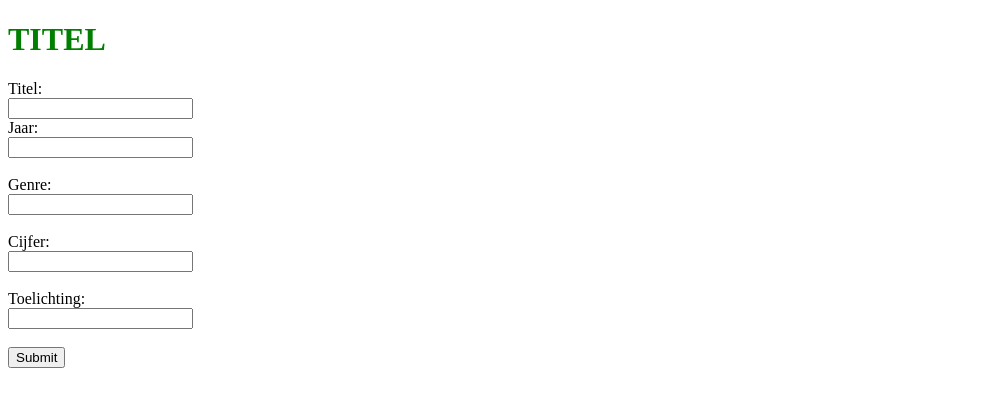
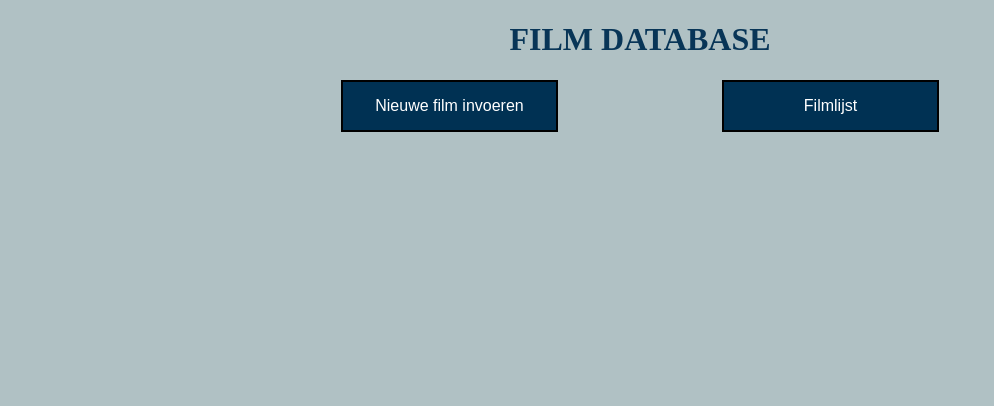
Before and after one commit to Martholomeus/filmDatabase, a plain HTML site: page index.html in a window 1280 px wide. Shown: the whole page, without its empty margins (0-994 px from the left). Drawn offline with Linux system fonts and the light colour scheme.

Commit message:
Add files via upload

```diff
--- a/index.html
+++ b/index.html
@@ -6,19 +6,10 @@
     <link rel="stylesheet" href="style.css"></link>
   </head>
   <body>
-    <h1 class="green">TITEL</h1>
-    <form onSubmit="submitForm(event)">
-      <label>Titel:</label><br />
-      <input type="text" id="title" /><br />
-      <label>Jaar:</label><br />
-      <input type="text" id="yearOfRelease" /><br /><br />
-      <label>Genre:</label><br />
-      <input type="text" id="genre" /><br /><br />
-      <label>Cijfer:</label><br />
-      <input type="text" id="rating" /><br /><br />
-      <label>Toelichting:</label><br />
-      <input type="text" id="comment" /><br /><br />
-      <input type="submit" value="Submit" />
-    </form>
+    <h1 class="voorpagina">FILM DATABASE</h1>
+    <div class="buttons">
+        <button class="button1" onclick="window.location.href='submitFilm.html'">Nieuwe film invoeren</button>
+        <button class="button1" onclick="window.location.href='filmList.html'">Filmlijst</button>
+    </div>
   </body>
 </html>
--- a/index.js
+++ b/index.js
@@ -1,7 +1,42 @@
 console.log('test');
+
+// const mongoose = require('mongoose')
+
+
+// const express = require('express')
+// const app = express()
+// const port = 3000
+
+// app.get('/', (req, res) => {
+//   res.send('Hello World!')
+// })
+
+// app.listen(port, () => {
+//   console.log(`Example app listening at http://localhost:${port}`)
+// })
+
+// mongoose.connect('mongodb+srv://film:hXZU9wTJdpxdxVG6@cluster0.zhpub.mongodb.net/<dbname>?retryWrites=true&w=majority', { useNewUrlParser: true }).catch(err => console.log(err));
+// mongoose.connection.once('open', () => {
+//     console.log('connected to database');
+// });
+
+
 
 function submitForm(event) {
     event.preventDefault()
     var title = document.getElementById('title');
-    console.log(title.value);
+    var yearOfRelease = document.getElementById('yearOfRelease');
+    var genre = document.getElementById('genre');
+    var rating = document.getElementById('rating');
+    var comment = document.getElementById('comment');
+
+    var film = {
+         title: title.value,
+        yearOfRelease: yearOfRelease.value,
+        genre: genre.value,
+        rating: rating.value,
+        comment: comment.value
+    }
+
+    console.log(film);
 }
--- a/style.css
+++ b/style.css
@@ -1,3 +1,27 @@
-.green {
-  color: green;
+.voorpagina {
+  color: rgb(8, 53, 87);
+  text-align: center;
 }
+
+.button1 {
+  width: 217px;
+  background-color: rgb(0, 49, 83); /* Green */
+  border-style: solid;
+  border-color: black;
+  color: white;
+  padding: 15px 32px;
+  text-align: center;
+  margin: 0px 80px 0px 80px;
+  text-decoration: none;
+  display: inline-block;
+  font-style: normal;
+  font-size: 16px;
+}
+
+.buttons {
+  text-align: center;
+}
+
+body {
+  background-color: #1f4f5659;
+}
```
Also changed, not shown: submitFilm.html (added, +24 -0 lines), package-lock.json (added).
